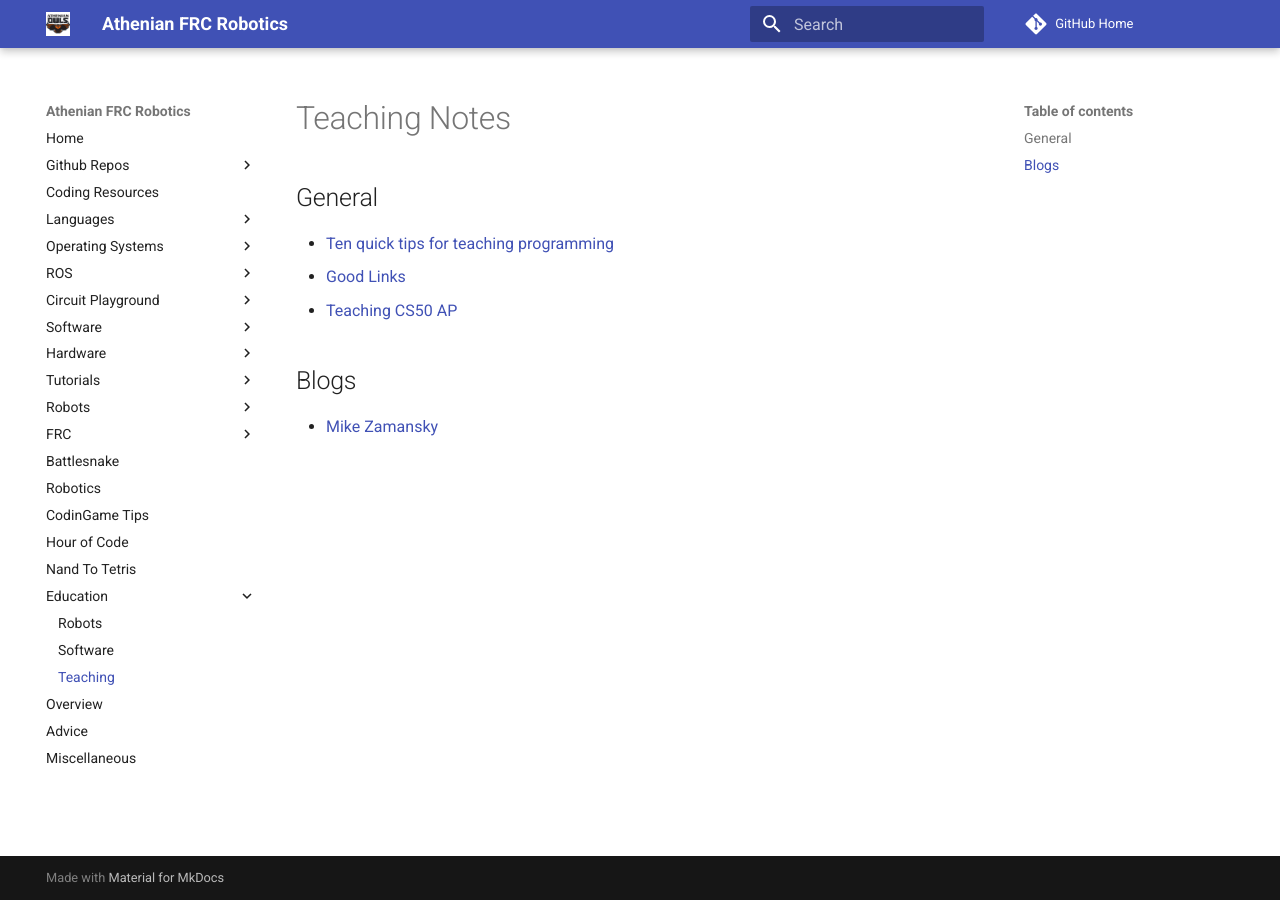
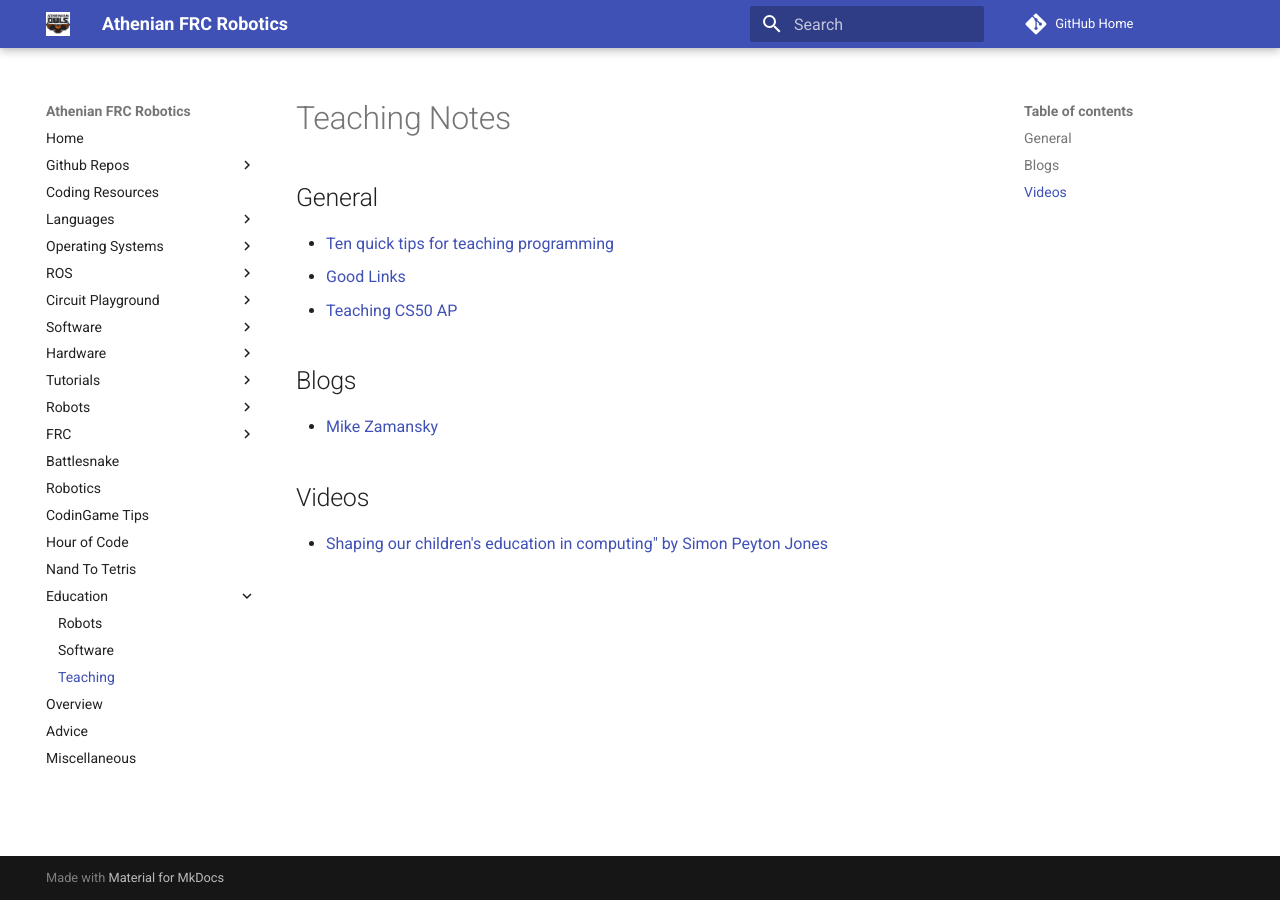
Before and after one commit to athenian-robotics/athenian-robotics-mkdocs, an MkDocs documentation site: the page built from docs/teaching.md, in a window 1280 px wide. Built offline with MkDocs 1.6.1 and Material for MkDocs 9.7.7, drawn with Linux system fonts in a browser that asks for light colours; comment, search, counter and statistics services are not loaded.

Commit message:
Update docs

```diff
--- a/docs/teaching.md
+++ b/docs/teaching.md
@@ -7,3 +7,6 @@
 
 ## Blogs
 * [Mike Zamansky](https://cestlaz.github.io)
+
+## Videos
+* [Shaping our children's education in computing" by Simon Peyton Jones](https://www.youtube.com/watch?v=y-xgWLYQc4g)
```
